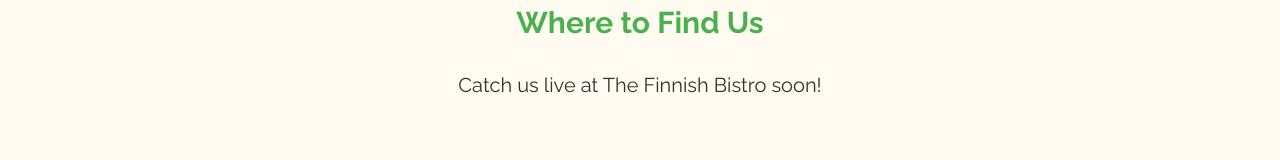
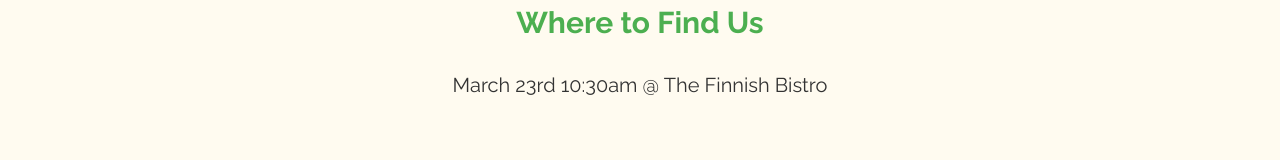
Before and after one commit to xjpro/forwardyesterdayband, a Next.js app: page / in a window 1280 px wide. Shown: the part 474-634 px from the top of the page. Built offline with nearby package versions, Linux system fonts and the light colour scheme.

Commit message:
next show

```diff
--- a/app/page.tsx
+++ b/app/page.tsx
@@ -20,7 +20,7 @@
       <section>
         <h2>Where to Find Us</h2>
         <p>
-          Catch us live at The Finnish Bistro soon!
+          March 23rd 10:30am @ The Finnish Bistro
         </p>
       </section>
 
```
